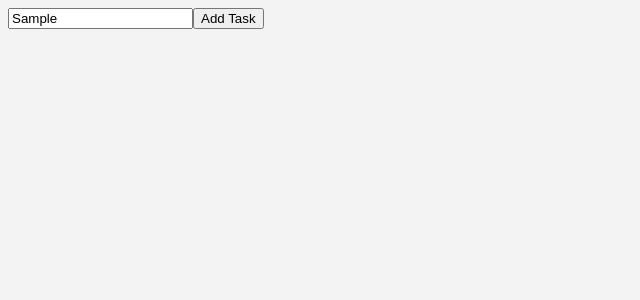
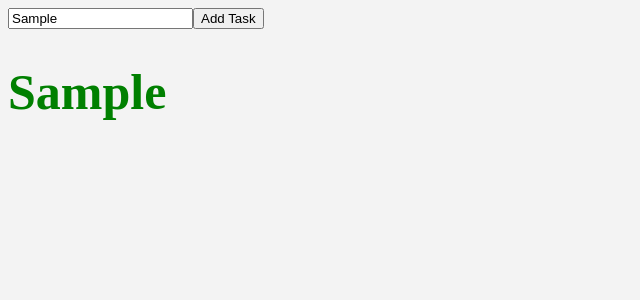
Before and after one commit to kenpopaul/ReactToDoList, a React (Vite) app: page / in a window 1280 px wide. Both pictures are taken after typing "Sample" into the empty fields and a click on the button "Add Task". Shown: the top 300 px of the page, without its empty margins (0-640 px from the left). Built offline with nearby package versions, Linux system fonts and the light colour scheme; the HTML template or start-up script is replaced by a standard one.

Commit message:
add function added

```diff
--- a/src/App.jsx
+++ b/src/App.jsx
@@ -20,7 +20,11 @@
         <input onChange={handleChange} />
         <button onClick={addTask}>Add Task</button>
       </div>
-      <div className="list"></div>
+      <div className="list">
+        {todoList.map((task) => {
+          return <h1>{task}</h1>;
+        })}
+      </div>
     </div>
   );
 }
```
